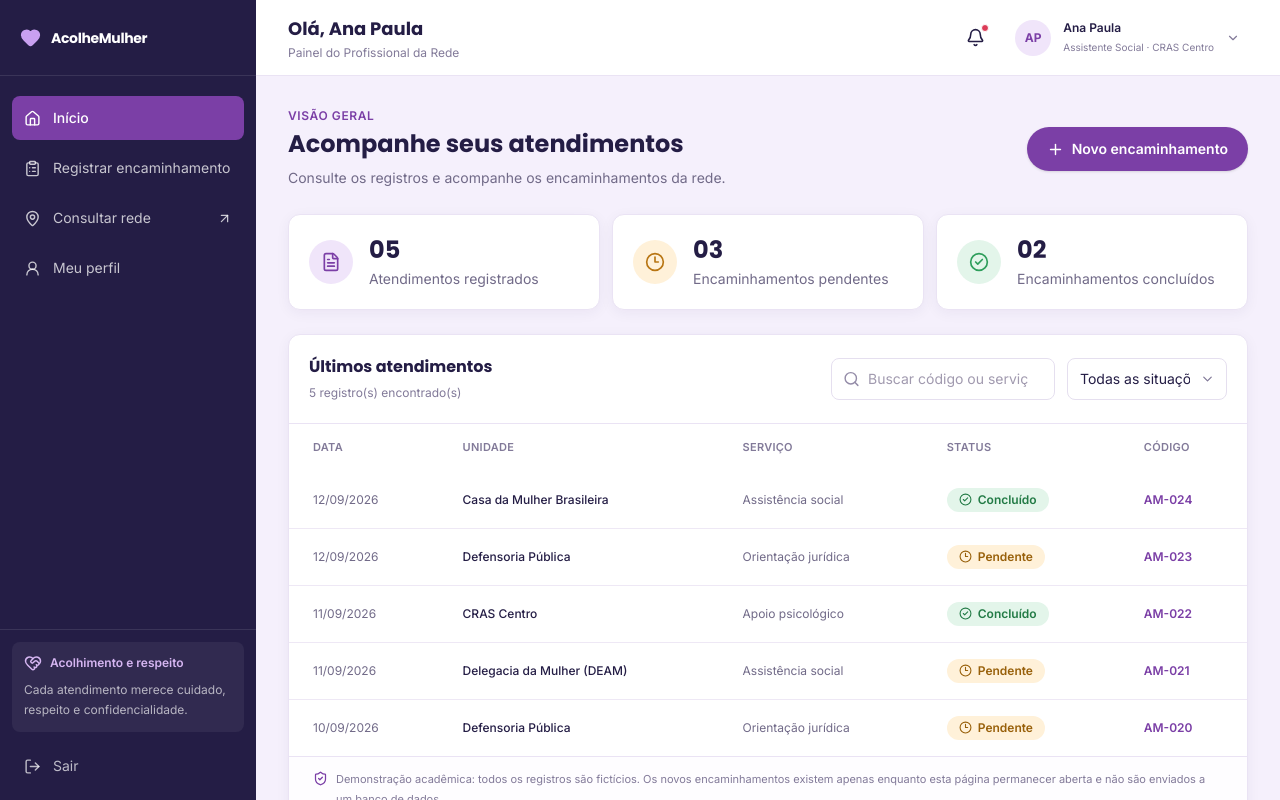
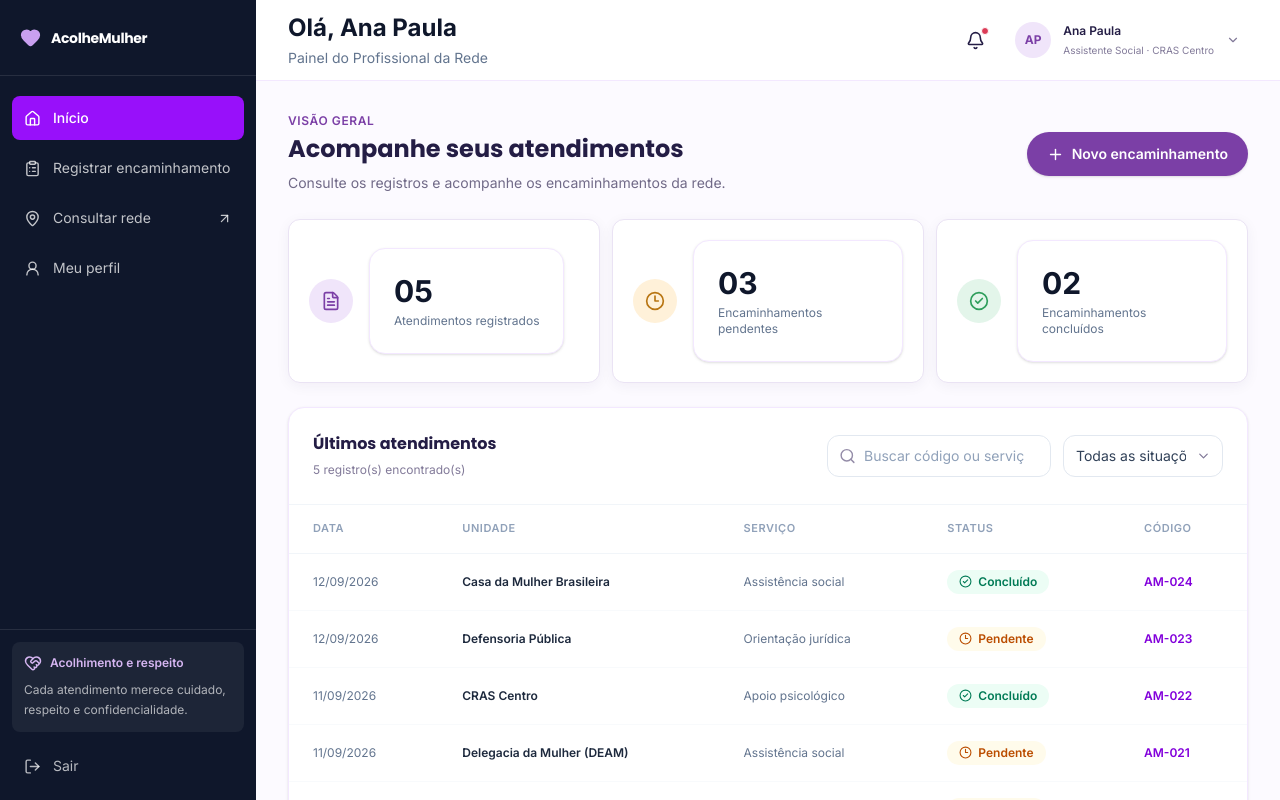
Before and after one commit to lovelyaxis/acolheMulher, a React app in the folder frontend/: page /dashboard-profissional in a window 1280 px wide. Shown: the top 800 px of the page. Built offline with nearby package versions, Linux system fonts and the light colour scheme; the HTML template or start-up script is replaced by a standard one.

Commit message:
Ajusta visual do dashboard profissional

```diff
--- a/frontend/src/pages/DashboardProfissional.jsx
+++ b/frontend/src/pages/DashboardProfissional.jsx
@@ -1,4 +1,3 @@
-
 import { useMemo, useState } from "react";
 import {
   Heart,
@@ -82,17 +81,18 @@ const unidadesDisponiveis = [
   "Unidade de atendimento",
 ];
 
+
 function BadgeStatus({ status }) {
   const estilos = {
-    Concluído: "bg-[#E3F5EA] text-[#237B46]",
-    Pendente: "bg-[#FFF1D9] text-[#98600A]",
-    Cancelado: "bg-[#FCE7EC] text-[#B4233D]",
+    Concluído: "bg-emerald-50 text-emerald-700",
+    Pendente: "bg-amber-50 text-amber-700",
+    Cancelado: "bg-rose-50 text-rose-700",
   };
 
   return (
     <span
       className={`inline-flex items-center gap-1.5 rounded-full px-3 py-1 text-xs font-semibold ${
-        estilos[status] || "bg-gray-100 text-gray-700"
+        estilos[status] || "bg-slate-100 text-slate-700"
       }`}
     >
       {status === "Concluído" && <CheckCircle2 size={13} />}
@@ -103,6 +103,7 @@ function BadgeStatus({ status }) {
   );
 }
 
+
 function CartaoMetrica({ titulo, valor, icone, cor }) {
   return (
     <article className="flex min-w-0 items-center gap-3 rounded-xl border border-[#EAE3F4] bg-white p-4 shadow-[0_3px_14px_rgba(36,29,69,0.05)] transition duration-200 hover:-translate-y-0.5 hover:shadow-md sm:gap-4 sm:p-5">
@@ -112,11 +113,11 @@ function CartaoMetrica({ titulo, valor, icone, cor }) {
         {icone}
       </div>
 
-      <div className="min-w-0">
-        <p className="font-poppins text-2xl font-bold leading-tight text-[#241D45]">
+      <div className="bg-white p-6 rounded-2xl border border-purple-100 shadow-sm">
+        <p className="text-3xl font-extrabold text-slate-900">
           {valor}
         </p>
-        <p className="mt-1 text-xs leading-5 text-[#716A88] sm:text-sm">
+        <p className="text-xs text-slate-500 mt-1">
           {titulo}
         </p>
       </div>
@@ -262,7 +263,7 @@ export default function DashboardProfissional() {
   }
 
   return (
-    <div className="min-h-screen bg-[#F5F0FC] font-inter text-[#241D45] md:flex">
+    <div className="min-h-screen bg-purple-50/50 font-inter text-[#241D45] md:flex">
       {/* Fundo escuro para o menu em telas pequenas */}
       {menuAberto && (
         <button
@@ -275,7 +276,7 @@ export default function DashboardProfissional() {
 
       {/* MENU LATERAL */}
       <aside
-        className={`fixed inset-y-0 left-0 z-50 flex w-64 flex-col bg-[#241D45] text-white transition-transform duration-300 md:sticky md:top-0 md:h-screen md:translate-x-0 ${
+        className={`fixed inset-y-0 left-0 z-50 flex w-64 flex-col bg-slate-900 text-white transition-transform duration-300 md:sticky md:top-0 md:h-screen md:translate-x-0 ${
           menuAberto ? "translate-x-0" : "-translate-x-full"
         }`}
       >
@@ -308,7 +309,7 @@ export default function DashboardProfissional() {
           <a
             href="#inicio"
             onClick={() => setMenuAberto(false)}
-            className="flex items-center gap-3 rounded-lg bg-[#7B3FA6] px-3 py-3 text-sm font-medium text-white transition hover:bg-[#8C4DB7]"
+            className="flex items-center gap-3 rounded-lg bg-purple-600 px-3 py-3 text-sm font-medium text-white transition hover:bg-[#8C4DB7]"
           >
             <House size={17} />
             Início
@@ -370,7 +371,7 @@ export default function DashboardProfissional() {
       {/* CONTEÚDO PRINCIPAL */}
       <main id="inicio" className="min-w-0 flex-1">
         {/* CABEÇALHO */}
-        <header className="sticky top-0 z-30 flex min-h-[76px] items-center justify-between gap-3 border-b border-[#EAE3F4] bg-white px-4 py-3 sm:px-6 lg:px-8">
+        <header className="sticky top-0 z-30 flex min-h-[76px] items-center justify-between gap-3 border-b border-purple-100 bg-white px-4 py-3 sm:px-6 lg:px-8">
           <div className="flex min-w-0 items-center gap-3">
             <button
               type="button"
@@ -383,10 +384,10 @@ export default function DashboardProfissional() {
             </button>
 
             <div className="min-w-0">
-              <h1 className="font-poppins text-base font-bold sm:text-lg">
+              <h1  className="text-2xl font-bold text-slate-900">
                 Olá, Ana Paula
               </h1>
-              <p className="mt-0.5 text-xs text-[#827A99]">
+              <p className="text-sm text-slate-500 mt-1">
                 Painel do Profissional da Rede
               </p>
             </div>
@@ -546,9 +547,9 @@ export default function DashboardProfissional() {
           {/* TABELA E FILTROS */}
           <section
             id="encaminhamentos"
-            className="scroll-mt-24 overflow-hidden rounded-xl border border-[#EAE3F4] bg-white shadow-[0_3px_14px_rgba(36,29,69,0.05)]"
+            className="scroll-mt-24 overflow-hidden rounded-2xl border border-purple-100 bg-white shadow-sm"
           >
-            <div className="flex flex-col gap-4 border-b border-[#EAE3F4] p-4 sm:p-5 lg:flex-row lg:items-center lg:justify-between">
+            <div className="flex flex-col gap-4 border-b border-slate-100 p-6 lg:flex-row lg:items-center lg:justify-between">
               <div>
                 <h2 className="font-poppins text-base font-bold">
                   Últimos atendimentos
@@ -572,7 +573,7 @@ export default function DashboardProfissional() {
                     value={busca}
                     onChange={(evento) => setBusca(evento.target.value)}
                     placeholder="Buscar código ou serviço"
-                    className="min-h-10 w-full rounded-lg border border-[#E5DFEF] bg-white py-2.5 pl-9 pr-3 text-sm outline-none transition placeholder:text-[#A19AAF] focus:border-[#7B3FA6] focus:ring-2 focus:ring-[#7B3FA6]/15 sm:w-56"
+                    className="min-h-10 w-full rounded-xl border border-slate-200 bg-white py-2.5 pl-9 pr-3 text-sm text-slate-700 outline-none transition placeholder:text-slate-400 focus:border-purple-500 focus:ring-2 focus:ring-purple-100 sm:w-56"
                   />
                 </label>
 
@@ -581,7 +582,7 @@ export default function DashboardProfissional() {
                   <select
                     value={filtro}
                     onChange={(evento) => setFiltro(evento.target.value)}
-                    className="min-h-10 w-full appearance-none rounded-lg border border-[#E5DFEF] bg-white py-2.5 pl-3 pr-9 text-sm outline-none transition focus:border-[#7B3FA6] focus:ring-2 focus:ring-[#7B3FA6]/15 sm:w-40"
+                    className="min-h-10 w-full appearance-none rounded-xl border border-slate-200 bg-white py-2.5 pl-3 pr-9 text-sm text-slate-700 outline-none transition focus:border-purple-500 focus:ring-2 focus:ring-purple-100 sm:w-40"
                   >
                     <option value="Todos">Todas as situações</option>
                     <option value="Pendente">Pendente</option>
@@ -598,7 +599,7 @@ export default function DashboardProfissional() {
                   <button
                     type="button"
                     onClick={limparFiltros}
-                    className="rounded-lg px-3 py-2 text-sm font-semibold text-[#7B3FA6] transition hover:bg-[#F5F0FC]"
+                    className="rounded-lg px-3 py-2 text-sm font-semibold text-purple-700 transition hover:bg-purple-50"
                   >
                     Limpar
                   </button>
@@ -609,7 +610,7 @@ export default function DashboardProfissional() {
             {/* TABELA PARA COMPUTADOR */}
             <div className="hidden overflow-x-auto md:block">
               <table className="w-full min-w-[650px] text-left text-sm">
-                <thead className="bg-white text-[11px] uppercase tracking-wide text-[#827A99]">
+                <thead className="border-b border-slate-100 text-[11px] uppercase tracking-wider text-slate-400">
                   <tr>
                     <th scope="col" className="px-6 py-4 font-semibold">
                       Data
@@ -629,25 +630,25 @@ export default function DashboardProfissional() {
                   </tr>
                 </thead>
 
-                <tbody className="divide-y divide-[#EEE8F5]">
+                <tbody className="divide-y divide-slate-50 text-slate-700">
                   {encaminhamentosFiltrados.map((item) => (
                     <tr
                       key={item.codigo}
-                      className="transition-colors hover:bg-[#FAF8FD]"
+                      className="transition-colors hover:bg-purple-50/30"
                     >
-                      <td className="whitespace-nowrap px-6 py-4 text-xs text-[#716A88]">
+                      <td className="whitespace-nowrap px-6 py-4 text-xs text-slate-500">
                         {item.data}
                       </td>
-                      <td className="px-6 py-4 text-xs font-medium text-[#241D45]">
+                      <td className="px-6 py-4 text-xs font-semibold text-slate-800">
                         {item.destino}
                       </td>
-                      <td className="px-6 py-4 text-xs text-[#716A88]">
+                      <td className="px-6 py-4 text-xs text-slate-500">
                         {item.servico}
                       </td>
                       <td className="px-6 py-4">
                         <BadgeStatus status={item.status} />
                       </td>
-                      <td className="whitespace-nowrap px-6 py-4 text-xs font-semibold text-[#7B3FA6]">
+                      <td className="whitespace-nowrap px-6 py-4 text-xs font-semibold text-purple-700">
                         {item.codigo}
                       </td>
                     </tr>
```
